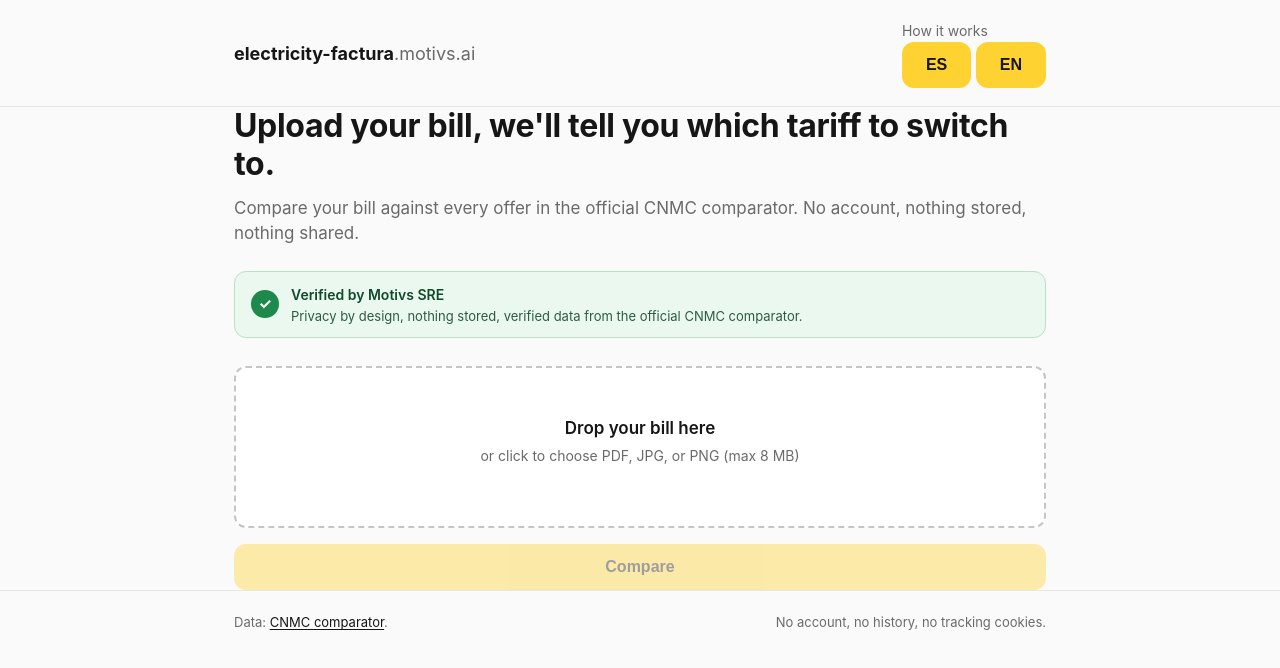
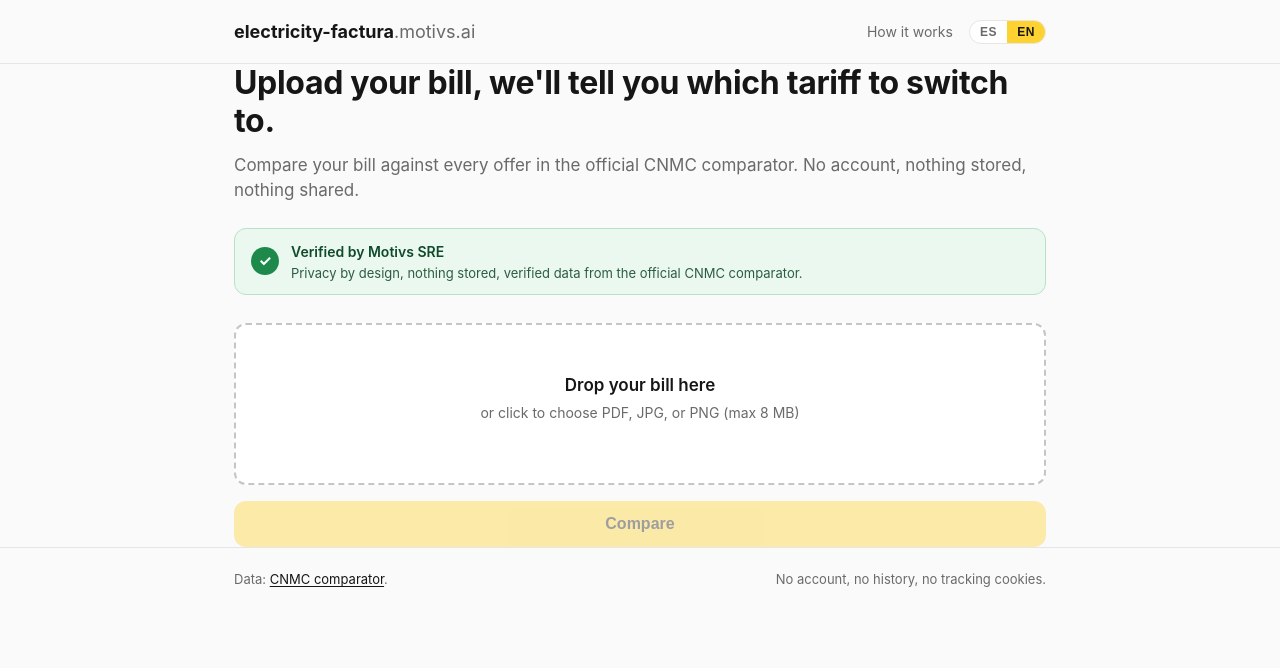
Before and after one commit to Rizos13/electricity-factura.motivs.ai, a plain HTML site: page frontend/index.html in a window 1280 px wide. Drawn offline with Linux system fonts and the light colour scheme; files that its build step writes are made by us from their sources; files whose address does not match are found by name.

Commit message:
feat: lang toggle pill style for header

```diff
--- a/frontend/styles.css
+++ b/frontend/styles.css
@@ -33,8 +33,34 @@ a:hover { text-decoration-thickness: 2px; }
 .top .wrap { display: flex; align-items: center; justify-content: space-between; }
 .brand { font-weight: 700; text-decoration: none; font-size: 18px; }
 .brand .dim { color: var(--dim); font-weight: 400; }
+.nav-right { display: flex; align-items: center; gap: 16px; }
 nav a { color: var(--dim); text-decoration: none; font-size: 14px; }
 nav a:hover { color: var(--fg); }
+
+.lang-toggle {
+  display: inline-flex;
+  border: 1px solid var(--line);
+  border-radius: 999px;
+  overflow: hidden;
+  background: var(--card);
+}
+.lang-toggle button {
+  background: transparent;
+  border: 0;
+  padding: 4px 10px;
+  font-size: 12px;
+  font-weight: 600;
+  letter-spacing: 0.05em;
+  color: var(--dim);
+  cursor: pointer;
+  transition: background 0.15s, color 0.15s;
+  border-radius: 0;
+}
+.lang-toggle button:hover { color: var(--fg); }
+.lang-toggle button.active {
+  background: var(--accent);
+  color: var(--accent-text);
+}
 
 main { padding: 40px 0 80px; }
 
```
